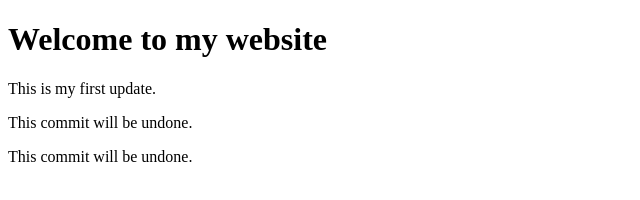
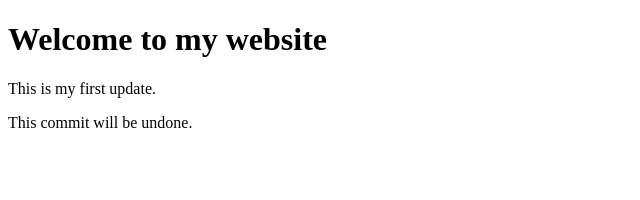
Before and after one commit to codingbysaikat/my-project, a plain HTML site: page index.html in a window 1280 px wide. Shown: the whole page, without its empty margins (0-640 px from the left). Drawn offline with Linux system fonts and the light colour scheme.

Commit message:
Revert "Add paragraph that will be undone"
This reverts commit 0788725fc8a5615f07419827a8e0df366a27e9ec.

```diff
--- a/index.html
+++ b/index.html
@@ -11,4 +11,3 @@
 
 </html><p>This is my first update.</p>
 <p>This commit will be undone.</p>
-<p>This commit will be undone.</p>
```
